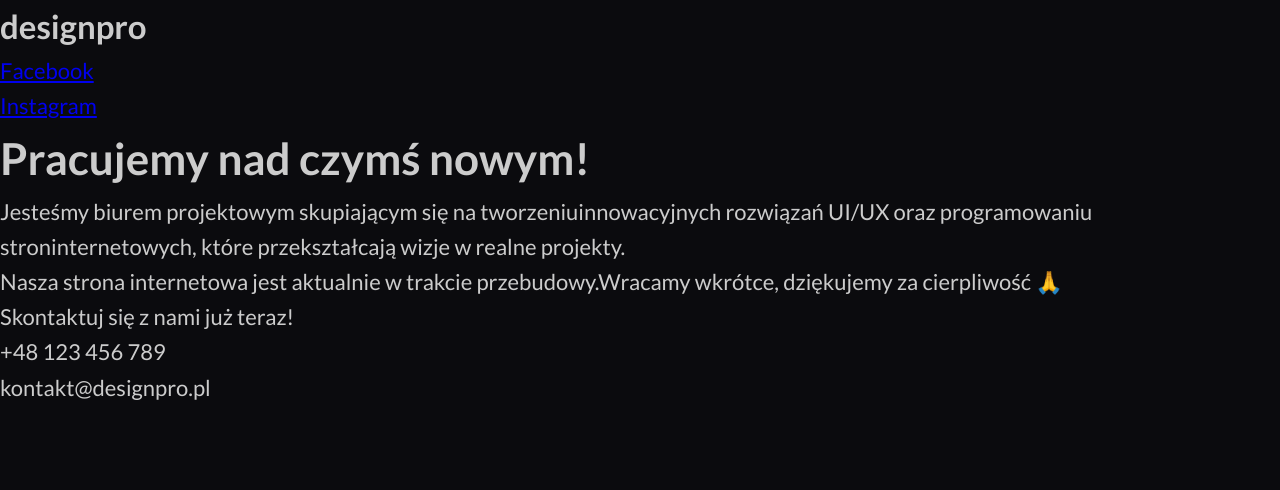
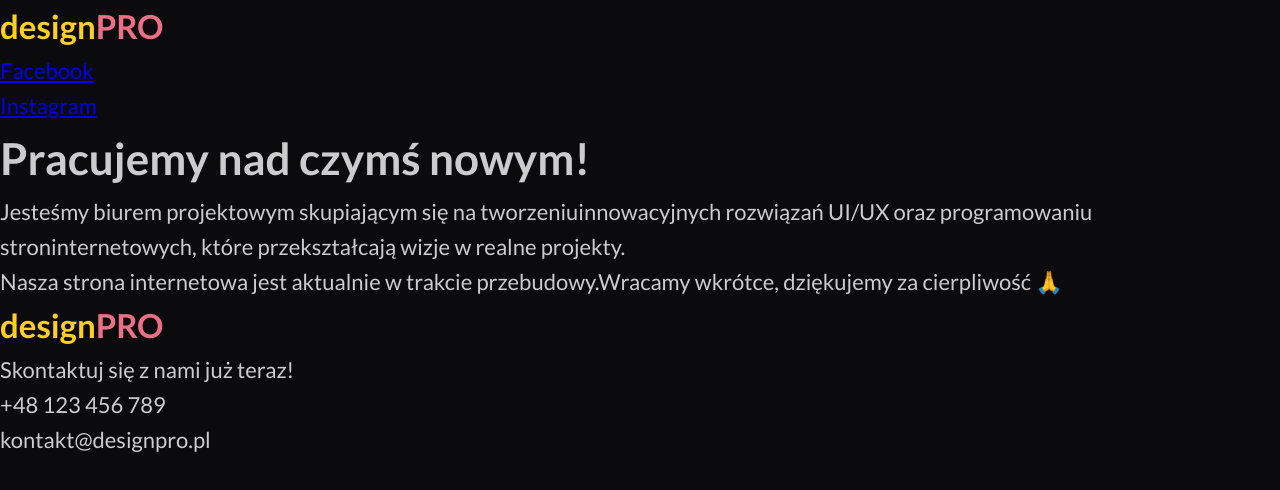
Before and after one commit to AndrzejGawera/ag-exam-main, a website: page index.html in a window 1280 px wide. Drawn offline with Linux system fonts and the light colour scheme.

Commit message:
add logo styles

```diff
--- a/index.html
+++ b/index.html
@@ -8,8 +8,8 @@
   </head>
   <body>
     <header>
-      <div class="header__logo">
-        <h2><span class="yellow">design</span><span class="pink text_uppercase">pro</span></h2>
+      <div class="logo">
+        <h2><span class="logo__yellow">design</span><span class="logo__pink text_uppercase">pro</span></h2>
       </div>
       <nav class="menu">
         <ul class="menu__list">
@@ -31,6 +31,9 @@
       </p>
     </main>
     <footer>
+      <div class="logo">
+        <h2><span class="logo__yellow">design</span><span class="logo__pink text_uppercase">pro</span></h2>
+      </div>
       <p>
         Skontaktuj się z nami już teraz!<br />
         +48 123 456 789<br />
--- a/style.scss
+++ b/style.scss
@@ -20,3 +20,18 @@ body {
   font-size: 22px;
   line-height: 1.6;
 }
+
+.text_uppercase {
+  text-transform: uppercase;
+}
+
+.logo {
+    font-weight: 900;
+    text-wrap: nowrap;
+    &__yellow {
+        color: $secondary-color;
+    }
+    &__pink {
+        color: $primary-color;
+    }
+}
```
Also changed, not shown: style.css, 1 other file.
